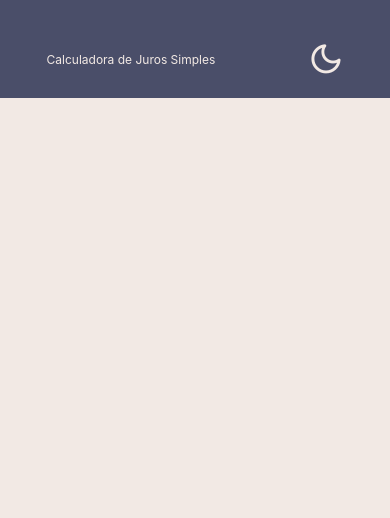
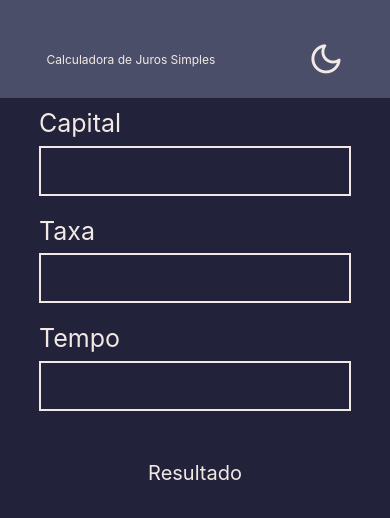
Before and after one commit to AstronautoLunar/juros-simples, a React Native app: screen / in a window 390 px wide. Shown: the top 518 px of the page. Built offline with nearby package versions, Linux system fonts and the light colour scheme.

Commit message:
:sparkles: Desenvolvido os inputs

```diff
--- a/App.tsx
+++ b/App.tsx
@@ -1,13 +1,14 @@
 import { StatusBar } from 'expo-status-bar';
-import React, { useState } from 'react';
+import React, { useState, useEffect } from 'react';
 import { SafeAreaView } from 'react-native';
+import * as Animatable from 'react-native-animatable';
 
-import { homeStyle } from './src/styles/globals';
+const Main:any = Animatable.createAnimatableComponent(SafeAreaView);
 
 import {
-  DarkProvider,
-  useDark
-} from './src/contexts/darkTheme';
+  homeStyle,
+  colors
+} from './src/styles/globals';
 
 import {
   Header,
@@ -15,16 +16,55 @@ import {
 } from './src/components';
 
 export default function App() {
-  let { dark, onChangeDark } = useDark();
+  let [ style, setStyle ] = useState(false);
+  let [ total, setTotal ] = useState("Resultado");
 
   return (
-    <DarkProvider>
-      <SafeAreaView style={homeStyle.container}>
-        <StatusBar style="light" />
+    <>
+      <StatusBar style="light" />
+      <Main
+        transition="backgroundColor"
+        duration={200}
+        style={
+          style
+          ?
+          homeStyle.containerLight
+          :
+          homeStyle.containerDark
+        }
+      >
         <Header
           title="Calculadora de Juros Simples"
+          value={ style }
+          press={ () => setStyle(!style) }
         />
-      </SafeAreaView>
-    </DarkProvider>
+        <Input
+          label="Capital"
+          dark={style}
+        />
+        <Input
+          label="Taxa"
+          dark={style}
+        />
+        <Input
+          label="Tempo"
+          dark={style}
+        />
+        <Animatable.Text
+          transition="color"
+          duration={200}
+          style={[
+            homeStyle.text,
+            style
+            ?
+            homeStyle.textDark
+            :
+            homeStyle.textLight
+          ]}
+        >
+          { total }
+        </Animatable.Text>
+      </Main>
+    </>
   );
 }
--- a/package.json
+++ b/package.json
@@ -14,6 +14,7 @@
     "react": "16.13.1",
     "react-dom": "16.13.1",
     "react-native": "https://github.com/expo/react-native/archive/sdk-42.0.0.tar.gz",
+    "react-native-animatable": "^1.3.3",
     "react-native-svg": "^12.1.1",
     "react-native-web": "~0.13.12"
   },
--- a/src/components/Header/index.tsx
+++ b/src/components/Header/index.tsx
@@ -6,31 +6,29 @@ import {
 } from 'react-native';
 import { Feather } from '@expo/vector-icons';
 
-import { useDark } from '../../contexts/darkTheme';
-
 import styles from './styles';
 
 interface HeaderData {
     title: string;
+    value: boolean;
+    press: any;
 }
 
 export default function Header({
-    title
+    title,
+    value,
+    press
 }: HeaderData) {
-    let {
-        dark,
-        onChangeDark
-    } = useDark();
 
     return (
         <View style={styles.header}>
             <Text style={styles.title}>{ title }</Text>
             <View style={styles.areaThemeDark}>
                 {
-                    dark
+                    value
                     ?
                     <TouchableOpacity
-                        onPress={onChangeDark}
+                        onPress={press}
                     >
                         <Feather
                             name="sun"
@@ -40,7 +38,7 @@ export default function Header({
                     </TouchableOpacity>
                     :
                     <TouchableOpacity
-                        onPress={onChangeDark}
+                        onPress={press}
                     >
                         <Feather
                             name="moon"
--- a/src/components/Input/index.tsx
+++ b/src/components/Input/index.tsx
@@ -2,21 +2,51 @@ import React from 'react';
 import {
     View,
     TextInput,
-    Text,
     TextInputProps
 } from 'react-native';
+import * as Animatable from 'react-native-animatable';
+
+const InputAnimate:any = Animatable.createAnimatableComponent(TextInput);
+
+import styles from './styles';
 
 interface InputData extends TextInputProps {
     label: string;
+    dark: boolean;
 }
 
-export default function Input({ label, ...props }: InputData) {
+export default function Input({
+    label,
+    dark,
+    ...props
+}: InputData) {
     return (
-        <View>
-            <Text>
+        <View style={styles.AreaInput}>
+            <Animatable.Text
+                transition="color"
+                duration={200}
+                style={[
+                    styles.label,
+                    dark
+                    ?
+                    styles.labelDark
+                    :
+                    styles.labelLight
+                ]}
+            >
                 { label }
-            </Text>
-            <TextInput
+            </Animatable.Text>
+            <InputAnimate
+                transition="borderColor"
+                duration={200}
+                style={[
+                    styles.input,
+                    dark
+                    ?
+                    styles.inputDark
+                    :
+                    styles.inputLight
+                ]}
                 { ...props }
             />
         </View>
--- a/src/components/Input/styles.tsx
+++ b/src/components/Input/styles.tsx
@@ -0,0 +1,39 @@
+import { StyleSheet } from 'react-native';
+
+import { colors } from '../../styles/globals';
+
+const styles = StyleSheet.create({
+    AreaInput: {
+        width: "80%",
+        justifyContent: "center",
+        alignItems: "flex-start",
+        marginBottom: 10,
+        marginTop: 10
+    },
+    label: {
+        fontSize: 25,
+        marginBottom: 7.5
+    },
+    labelDark: {
+        color: colors.black
+    },
+    labelLight: {
+        color: colors.ashRoseE70
+    },
+    input: {
+        borderWidth: 2,
+        width: "100%",
+        height: 50,
+        paddingLeft: 20
+    },
+    inputDark: {
+        color: colors.black,
+        borderColor: colors.black
+    },
+    inputLight: {
+        color: colors.ashRoseE70,
+        borderColor: colors.ashRoseE70
+    }
+})
+
+export default styles;
--- a/src/contexts/darkTheme.tsx
+++ /dev/null
@@ -1,37 +0,0 @@
-import React, {
-    createContext,
-    useContext,
-    useState
-} from 'react';
-
-const DarkTheme = createContext({} as DarkThemeData);
-
-interface DarkThemeData {
-    dark: boolean;
-    onChangeDark: () => void;
-}
-
-interface DarkProviderData {
-    children: any;
-}
-
-export function DarkProvider({ children }: DarkProviderData) {
-    let [ dark, setDark ] = useState(false);
-
-    function onChangeDark() {
-        setDark(!dark);
-    }
-
-    return (
-        <DarkTheme.Provider value={{
-            dark,
-            onChangeDark
-        }}>
-            {  children }
-        </DarkTheme.Provider>
-    )
-}
-
-export function useDark() {
-    return useContext(DarkTheme);
-}
--- a/src/styles/globals.tsx
+++ b/src/styles/globals.tsx
@@ -10,12 +10,28 @@ const colors = {
 
 
 const homeStyle = StyleSheet.create({
-    container: {
+    containerDark: {
+      flex: 1,
+      backgroundColor: colors.black,
+      justifyContent: 'flex-start',
+      alignItems: 'center'
+    },
+    containerLight: {
       flex: 1,
       backgroundColor: colors.ashRoseE70,
       justifyContent: 'flex-start',
-      alignItems: 'center',
+      alignItems: 'center'
     },
+    text: {
+      fontSize: 20,
+      marginTop: 40
+    },
+    textDark: {
+      color: colors.black
+    },
+    textLight: {
+      color: colors.ashRoseE70
+    }
 });
 
 export {
```
Also changed, not shown: 2 other files (tests, documents, lock files or other folders).
